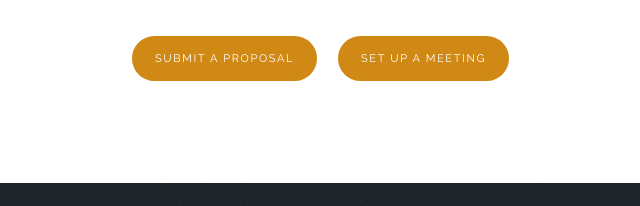
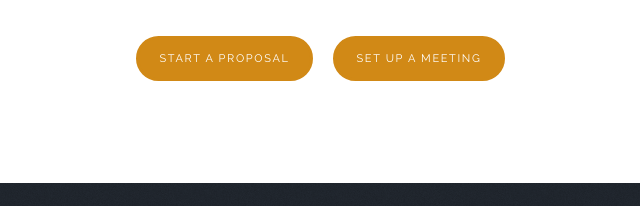
Before and after one commit to fielddaylab/grandchallengespublic, a website: page index.html in a window 1280 px wide. Shown: the part 5218-5424 px from the top of the page, 312-952 px from the left. Drawn offline with nearby package versions, Linux system fonts and the light colour scheme; a web font is replaced by a local one.

Commit message:
Tweak CTA

```diff
--- a/index.html
+++ b/index.html
@@ -257,7 +257,7 @@
     <img src="assets/img/gc-rulelogo.png" class="cta-embelishment">
     <h2 class="caps black">Get Involved</h2>
     <p class="breath">Do you have an idea how to impact people?</p>
-    <a class="button gold small filled" href="dashboard">Submit a proposal</a>
+    <a class="button gold small filled" href="dashboard">Start a proposal</a>
     <a class="button gold small filled">Set up a meeting</a>
     <!--<span class="chevron-embelishment one"></span>
     <span class="chevron-embelishment two"></span>
```
